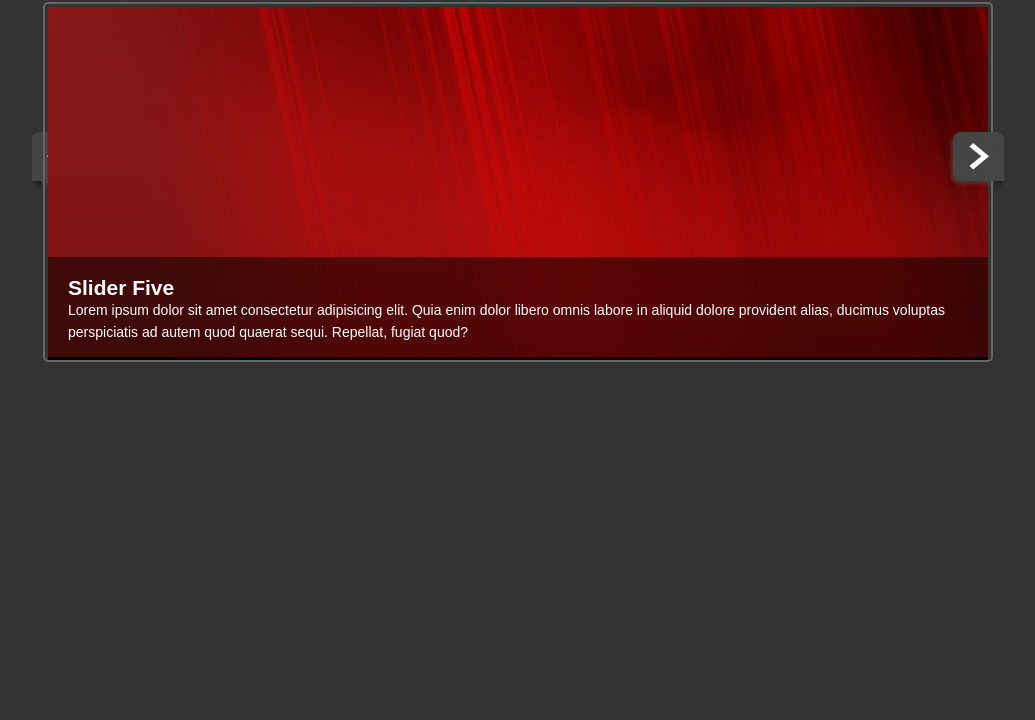
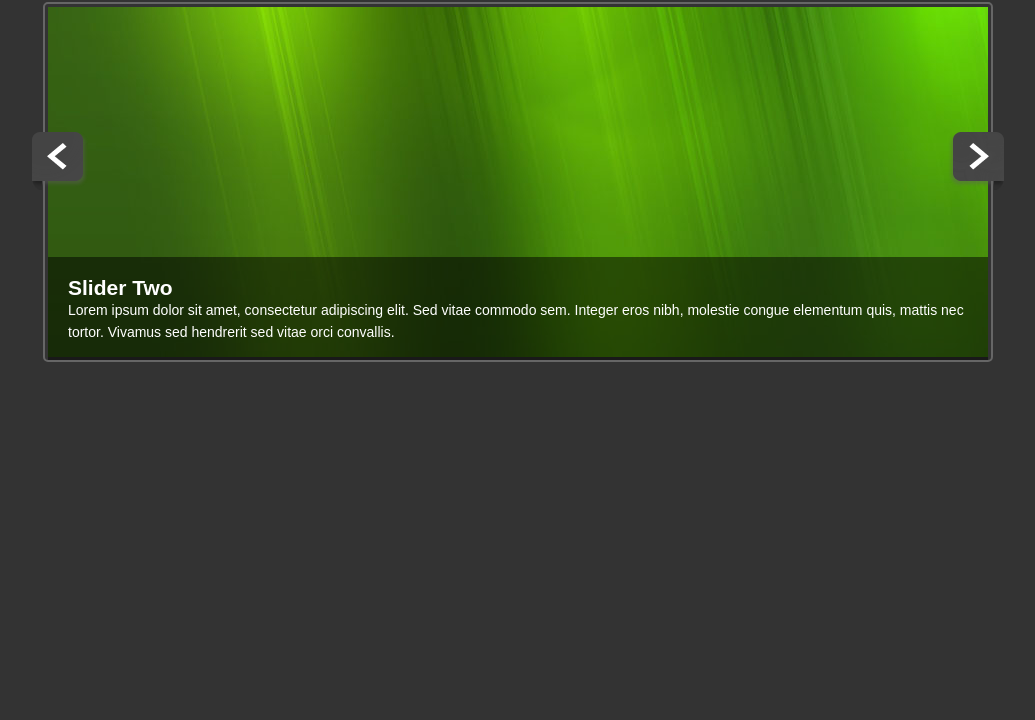
Before and after one commit to webprinc3ss/JQ_slider, a plain HTML site: page index.html in a window 1280 px wide. Shown: the part 80-800 px from the top of the page, without its empty margins (118-1153 px from the left). Drawn offline with nearby package versions, Linux system fonts and the light colour scheme.

Commit message:
JQuery coded.

```diff
--- a/css/styles.css
+++ b/css/styles.css
@@ -1,36 +1,36 @@
-* {
+*{
 	margin:0;
 	padding:0;
 }
 
-body {
-    font-family:'Arial', "sans-serif";
-    font-size: 14px;
-    color: #fff;
-    background: #333;
-    line-height: 1.6em;
+body{
+	font-family:'Arial', sans-serif;
+	font-size:14px;
+	color:#fff;
+	background:#333;
+	line-height:1.6em;
 }
 
-a {
-    color: #fff;
-    text-decoration: none;
+a{
+	color:#fff;
+	text-decoration:none;
 }
 
-h1 {
-    text-align: center;
-    margin-bottom: 20px;
+h1{
+	text-align:center;
+	margin-bottom:20px;
 }
 
-#container {
-    width: 980px;
-    margin: 40px auto;
+#container{
+	width:980px;
+	margin:40px auto;
 	overflow:hidden;
 }
 
-#slider {
+#slider{
 	width: 940px;
 	height: 350px;
-    position: relative;
+	position :relative;
 	overflow: hidden;
 	float: left;
 	padding: 3px;
@@ -38,36 +38,36 @@ h1 {
 	border-radius: 5px;
 }
 
-#slider img {
-    width: 940px;
-    height: 350px;
+#slider img{
+	width:940px;
+	height:350px;
 }
 
-.slide {
+.slide{
 	position:absolute;
 }
 
-.slide-copy {
-    position: absolute;
-    bottom: 0;
+.slide-copy{
+	position:absolute;
+	bottom:0;
 	left:0;
-    padding: 20px;
-    background:  #7f7f7f;
+	padding:20px;
+	background:7f7f7f;
 	background: rgba(0,0,0,0.5);
 }
 
-#prev, #next {
-    float: left;
-    margin-top: 130px;
+#prev, #next{
+	float:left;
+	margin-top:130px;
 	cursor:pointer;
-    position: relative;
-    z-index: 100,
+	position:relative;
+	z-index:100;
 }
 
-#prev {
-    margin-right: -45px;
+#prev{
+	margin-right:-45px;
 }
 
-#next {
-    margin-left: -45px
+#next{
+	margin-left:-45px;
 }
--- a/index.html
+++ b/index.html
@@ -5,71 +5,67 @@
     <title>JQuery Content Slider</title>
     <link rel="stylesheet" href="css/styles.css">
     <script src="https://ajax.googleapis.com/ajax/libs/jquery/3.6.0/jquery.min.js"></script>
-
-
-
-    <script>
-        $(document).ready(function () {
-
-
-        })
-    </script>
+    <script src="js/script.js"></script>
 </head>
 
 <body>
     <div id="container">
         <header>
-            <h1>JQuery content slider</h1>
+            <h1>jQuery Content Slider</h1>
         </header>
-        <img src="img/arrow-left.png" alt="Previous" id="prev" />
+        <img src="img/arrow-left.png" alt="Prev" id="prev">
         <div id="slider">
             <div class="slide">
                 <div class="slide-copy">
                     <h2>Slider One</h2>
-                    <p>Lorem ipsum dolor sit amet consectetur adipisicing elit. Quia enim dolor libero omnis labore in
-                        aliquid dolore provident alias, ducimus voluptas perspiciatis ad autem quod quaerat sequi.
-                        Repellat, fugiat quod?</p>
+                    <p>Lorem ipsum dolor sit amet, consectetur adipiscing elit. Sed vitae commodo sem. Integer eros
+                        nibh, molestie congue elementum quis, mattis nec tortor. Vivamus sed hendrerit sed vitae orci
+                        convallis.</p>
                 </div>
-                <img src="img/slide1.jpg" alt="slide 1" />
+                <img src="img/slide1.jpg">
             </div>
+
             <div class="slide">
                 <div class="slide-copy">
                     <h2>Slider Two</h2>
-                    <p>Lorem ipsum dolor sit amet consectetur adipisicing elit. Quia enim dolor libero omnis labore in
-                        aliquid dolore provident alias, ducimus voluptas perspiciatis ad autem quod quaerat sequi.
-                        Repellat, fugiat quod?</p>
+                    <p>Lorem ipsum dolor sit amet, consectetur adipiscing elit. Sed vitae commodo sem. Integer eros
+                        nibh, molestie congue elementum quis, mattis nec tortor. Vivamus sed hendrerit sed vitae orci
+                        convallis.</p>
                 </div>
-                <img src="img/slide2.jpg" alt="slide 1" />
+                <img src="img/slide2.jpg">
             </div>
-            <div class="slide ">
+
+            <div class="slide">
                 <div class="slide-copy">
                     <h2>Slider Three</h2>
-                    <p>Lorem ipsum dolor sit amet consectetur adipisicing elit. Quia enim dolor libero omnis labore in
-                        aliquid dolore provident alias, ducimus voluptas perspiciatis ad autem quod quaerat sequi.
-                        Repellat, fugiat quod?</p>
+                    <p>Lorem ipsum dolor sit amet, consectetur adipiscing elit. Sed vitae commodo sem. Integer eros
+                        nibh, molestie congue elementum quis, mattis nec tortor. Vivamus sed hendrerit sed vitae orci
+                        convallis.</p>
                 </div>
-                <img src="img/slide3.jpg" alt="slide 1" />
+                <img src="img/slide3.jpg">
             </div>
+
             <div class="slide">
                 <div class="slide-copy">
                     <h2>Slider Four</h2>
-                    <p>Lorem ipsum dolor sit amet consectetur adipisicing elit. Quia enim dolor libero omnis labore in
-                        aliquid dolore provident alias, ducimus voluptas perspiciatis ad autem quod quaerat sequi.
-                        Repellat, fugiat quod?</p>
+                    <p>Lorem ipsum dolor sit amet, consectetur adipiscing elit. Sed vitae commodo sem. Integer eros
+                        nibh, molestie congue elementum quis, mattis nec tortor. Vivamus sed hendrerit sed vitae orci
+                        convallis.</p>
                 </div>
-                <img src="img/slide4.jpg" alt="slide 1" />
+                <img src="img/slide4.jpg">
             </div>
+
             <div class="slide">
                 <div class="slide-copy">
                     <h2>Slider Five</h2>
-                    <p>Lorem ipsum dolor sit amet consectetur adipisicing elit. Quia enim dolor libero omnis labore in
-                        aliquid dolore provident alias, ducimus voluptas perspiciatis ad autem quod quaerat sequi.
-                        Repellat, fugiat quod?</p>
+                    <p>Lorem ipsum dolor sit amet, consectetur adipiscing elit. Sed vitae commodo sem. Integer eros
+                        nibh, molestie congue elementum quis, mattis nec tortor. Vivamus sed hendrerit sed vitae orci
+                        convallis.</p>
                 </div>
-                <img src="img/slide5.jpg" alt="slide 1" />
+                <img src="img/slide5.jpg">
             </div>
         </div>
-        <img src="img/arrow-right.png" alt="Next" id="next" />
+        <img src="img/arrow-right.png" alt="Next" id="next">
     </div>
 </body>
 
--- a/js/script.js
+++ b/js/script.js
@@ -0,0 +1,54 @@
+$(document).ready(function () {
+    // alert("Doc is loaded")
+
+    //Set Options
+    let speed = 500; //Fade speed
+    let autoswitch = true; //Auto slider options
+    let autoswitch_speed = 4000; //Auto slider speed
+
+    //Add initial active class
+    $('.slide').first().addClass('active');
+
+    //Hide all slides
+    $('.slide').hide();
+
+    //Show first slide
+    $('.active').show();
+
+    //Next Handler
+    $('#next').on('click', nextSlide);
+
+    //Prev Handler
+    $('#prev').on('click', prevSlide);
+
+    //Auto Slider Handler
+    if (autoswitch == true) {
+        setInterval(nextSlide, autoswitch_speed);
+    }
+    //Switch to the next slide
+    function nextSlide() {
+        $('.active').removeClass('active').addClass('oldActive');
+        if ($('.oldActive').is(':last-child')) {
+            $('.slide').first().addClass('active');
+        } else {
+            $('.oldActive').next().addClass('active');
+        }
+        $('.oldActive').removeClass('oldActive');
+        $('.slide').fadeOut(speed);
+        $('.active').fadeIn(speed);
+    };
+
+    //Switch to the previous slide
+    function prevSlide() {
+        $('.active').removeClass('active').addClass('oldActive');
+        if ($('.oldActive').is(':first-child')) {
+            $('.slide').last().addClass('active');
+        } else {
+            $('.oldActive').next().addClass('active');
+        }
+        $('.oldActive').removeClass('oldActive');
+        $('.slide').fadeOut(speed);
+        $('.active').fadeIn(speed);
+    }
+
+});
```
Lines whose indentation alone changed are shown as unchanged.
